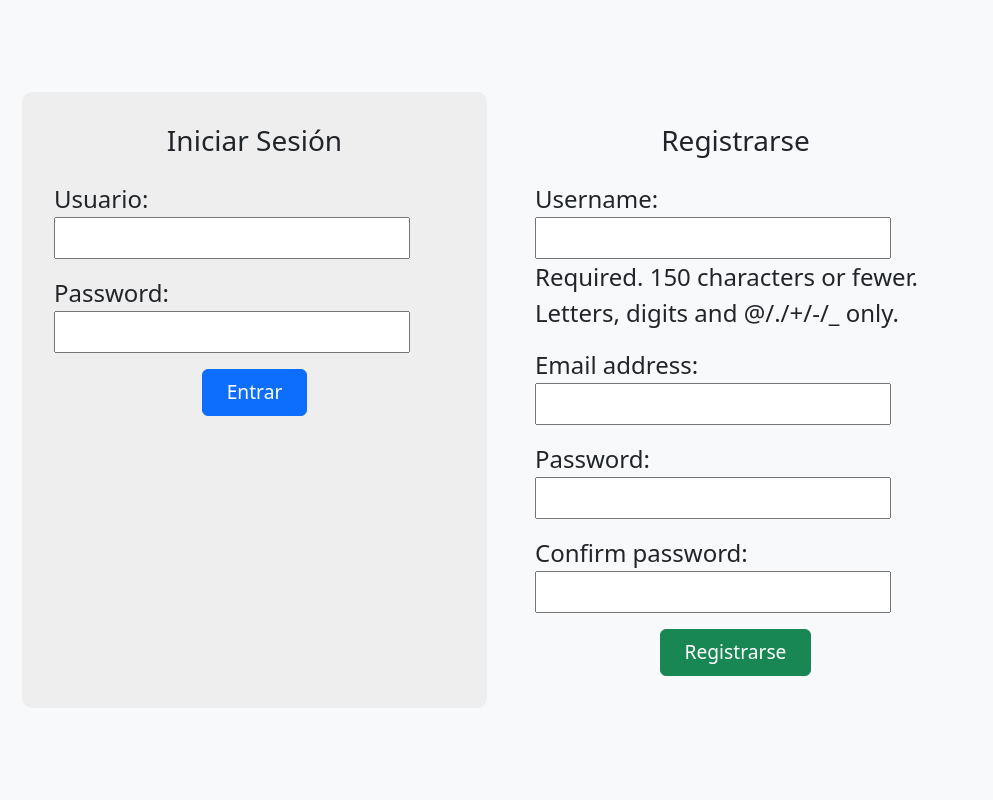
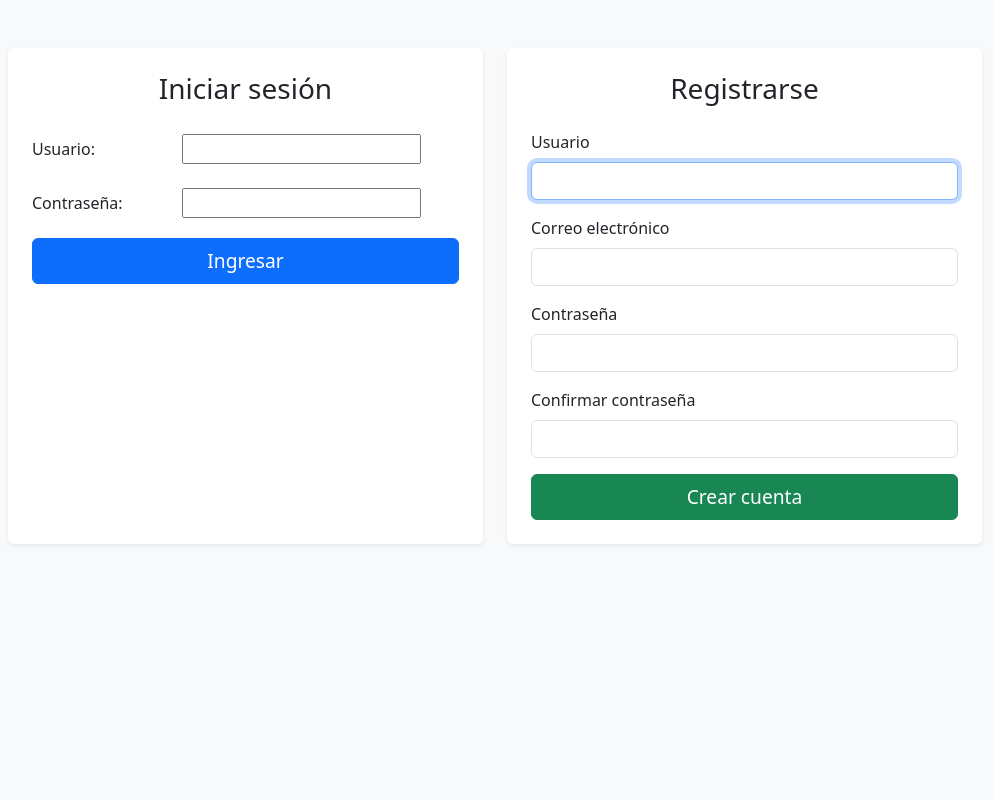
Before and after one commit to GoblinSwarm/LoginDjango, a Django app: page / in a window 1280 px wide. Shown: the whole page, without its empty margins (145-1138 px from the left). Run offline with Django 5.2, Linux system fonts and the light colour scheme.

Commit message:
Mejorado el formulario de login/registro, arrancando con tareas por usuario

```diff
--- a/templates/toDoList/login_register.html
+++ b/templates/toDoList/login_register.html
@@ -2,29 +2,77 @@
 
 {% block title %} Welcome {% endblock %}
 {% block content %}
-<div class="container d-flex align-items-center justify-content-center min-vh-100">
-    <div class="row form-container w-100 justify-content-center">
+<div class="container mt-5">
+    <div class="row justify-content-center">
         <!-- Login -->
-        <div class="col-md-5 login-box me-3">
-            <h3 class="mb-4 text-center">Iniciar Sesión</h3>
+        <div class="col-md-5 bg-white p-4 rounded shadow-sm me-md-4 mb-4 h-200">
+            <h3 class="text-center mb-4">Iniciar sesión</h3>
             <form method="post">
                 {% csrf_token %}
-                {{ login_form.as_p }}
-                <div class="text-center mt-3">
-                    <button type="submit" name="login_submit" class="btn btn-primary">Entrar</button>
+                {{ login_form.non_field_errors }}
+                <div class="mb-3 row align-items-center">
+                    <label for="{{ login_form.username.id_for_label }}" class="col-sm-4 col-form-label">Usuario:</label>
+                    <div class="col-sm-8">
+                        {{ login_form.username }}
+                        {% if login_form.username.errors %}
+                            <div class="text-danger">{{ login_form.username.errors }}</div>
+                        {% endif %}
+                    </div>
                 </div>
+
+                <div class="mb-3 row align-items-center">
+                    <label for="{{ login_form.password.id_for_label }}" class="col-sm-4 col-form-label">Contraseña:</label>
+                    <div class="col-sm-8">
+                        {{ login_form.password }}
+                        {% if login_form.password.errors %}
+                            <div class="text-danger">{{ login_form.password.errors }}</div>
+                        {% endif %}
+                    </div>
+                </div>
+
+                <button type="submit" name="login_submit" class="btn btn-primary w-100">Ingresar</button>
             </form>
         </div>
 
         <!-- Registro -->
-        <div class="col-md-5 register-box">
-            <h3 class="mb-4 text-center">Registrarse</h3>
+        <div class="col-md-5 bg-white p-4 rounded shadow-sm mb-4 h-100">
+            <h3 class="text-center mb-4">Registrarse</h3>
             <form method="post">
                 {% csrf_token %}
-                {{ register_form.as_p }}
-                <div class="text-center mt-3">
-                    <button type="submit" name="register_submit" class="btn btn-success">Registrarse</button>
+                {{ register_form.non_field_errors }}
+                <div class="mb-3">
+                    <label for="{{ register_form.username.id_for_label }}" class="form-label">Usuario</label>
+                    {{ register_form.username }}
+                    {% if register_form.username.errors %}
+                        <div class="text-danger">{{ register_form.username.errors }}</div>
+                    {% endif %}
                 </div>
+
+                <div class="mb-3">
+                    <label for="{{ register_form.email.id_for_label }}" class="form-label">Correo electrónico</label>
+                    {{ register_form.email }}
+                    {% if register_form.email.errors %}
+                        <div class="text-danger">{{ register_form.email.errors }}</div>
+                    {% endif %}
+                </div>
+
+                <div class="mb-3">
+                    <label for="{{ register_form.password1.id_for_label }}" class="form-label">Contraseña</label>
+                    {{ register_form.password1 }}
+                    {% if register_form.password1.errors %}
+                        <div class="text-danger">{{ register_form.password1.errors }}</div>
+                    {% endif %}
+                </div>
+
+                <div class="mb-3">
+                    <label for="{{ register_form.password2.id_for_label }}" class="form-label">Confirmar contraseña</label>
+                    {{ register_form.password2 }}
+                    {% if register_form.password2.errors %}
+                        <div class="text-danger">{{ register_form.password2.errors }}</div>
+                    {% endif %}
+                </div>
+
+                <button type="submit" name="register_submit" class="btn btn-success w-100">Crear cuenta</button>
             </form>
         </div>
     </div>
--- a/toDoList/admin.py
+++ b/toDoList/admin.py
@@ -1,9 +1,5 @@
 from django.contrib import admin
-from .models import Task, Profile
-
+from .models import Task
 # Register your models here.
-@admin.register(Profile)
-class ProfileAdmin(admin.ModelAdmin):
-    list_display = ('user', 'location')
 
 admin.site.register(Task)
--- a/toDoList/forms.py
+++ b/toDoList/forms.py
@@ -1,28 +1,19 @@
 from django import forms
 from django.contrib.auth.models import User
-from django.contrib.auth.forms import AuthenticationForm
+from django.contrib.auth.forms import AuthenticationForm, UserCreationForm
 
 class LoginForm(AuthenticationForm):
     username = forms.CharField(label='Usuario', max_length=100)
     password = forms.CharField(widget=forms.PasswordInput)
 
-class RegisterForm(forms.ModelForm):
-    password = forms.CharField(widget=forms.PasswordInput)
-    confirm_password = forms.CharField(widget=forms.PasswordInput)
+class RegisterForm(UserCreationForm):
+    email = forms.EmailField(required=True, widget=forms.EmailInput(attrs={'class': 'form-control'}))
 
     class Meta:
         model = User
-        fields = ['username', 'email', 'password']
+        fields = ['username', 'email', 'password1', 'password2']
 
-    def clean(self):
-        cleaned_data = super().clean()
-        password = cleaned_data.get("password")
-        confirm_password = cleaned_data.get("confirm_password")
-
-        if password and confirm_password and password != confirm_password:
-            raise forms.ValidationError("Las contraseñas no coinciden.")
-
-        if User.objects.filter(username=cleaned_data.get("username")).exists():
-            raise forms.ValidationError("El nombre de usuario ya existe.")
-
-        return cleaned_data
+    def __init__(self, *args, **kwargs):
+        super().__init__(*args, **kwargs)
+        for field in self.fields.values():
+            field.widget.attrs.update({'class': 'form-control'})
--- a/toDoList/urls.py
+++ b/toDoList/urls.py
@@ -1,7 +1,8 @@
 from django.urls import path
-from .views import create_task, login_register_view
+from .views import create_task, login_register_view, task_view
 
 urlpatterns = [
     path('', login_register_view, name='login'),
+    path('show_tasks/', task_view, name='show-tasks'),
     path('create_task/', create_task, name='create-task'),
 ]
--- a/toDoList/views.py
+++ b/toDoList/views.py
@@ -14,14 +14,13 @@
         user = login_form.get_user()
         login(request, user)
         #En este caso hay que modificarlo para que redirija a la vista de tareas
-        return redirect('home')
+        return redirect('show-tasks')
 
     if 'register_submit' in request.POST and register_form.is_valid():
-        user = register_form.save(commit=False)
-        user.set_password(register_form.cleaned_data['password'])
-        user.save()
-        #Aca se puede hacer un logueo directo
-        return redirect('login')
+        user = register_form.save()
+        login(request, user)
+        #En este caso hay que modificarlo para que redirija a la vista de tareas
+        return redirect('show-tasks')
 
     return render(request, 'toDoList/login_register.html', {
         'login_form': login_form,
@@ -29,7 +28,7 @@
         })
 
 def task_view(request):
-    tasks = Task.objects.all()
+    tasks = Task.objects.filter(user=request.user).order_by('-creation_date')
     return render(request, 'toDoList/show_tasks.html', {'tasks': tasks})
 
 
```
Also changed, not shown: templates/toDoList/show_tasks.html (+6 -11 lines), toDoList/models.py (+2 -8 lines), toDoList/migrations/0001_initial.py, toDoList/migrations/0002_delete_profile.py (added), toDoList/migrations/0002_profile.py (deleted).
